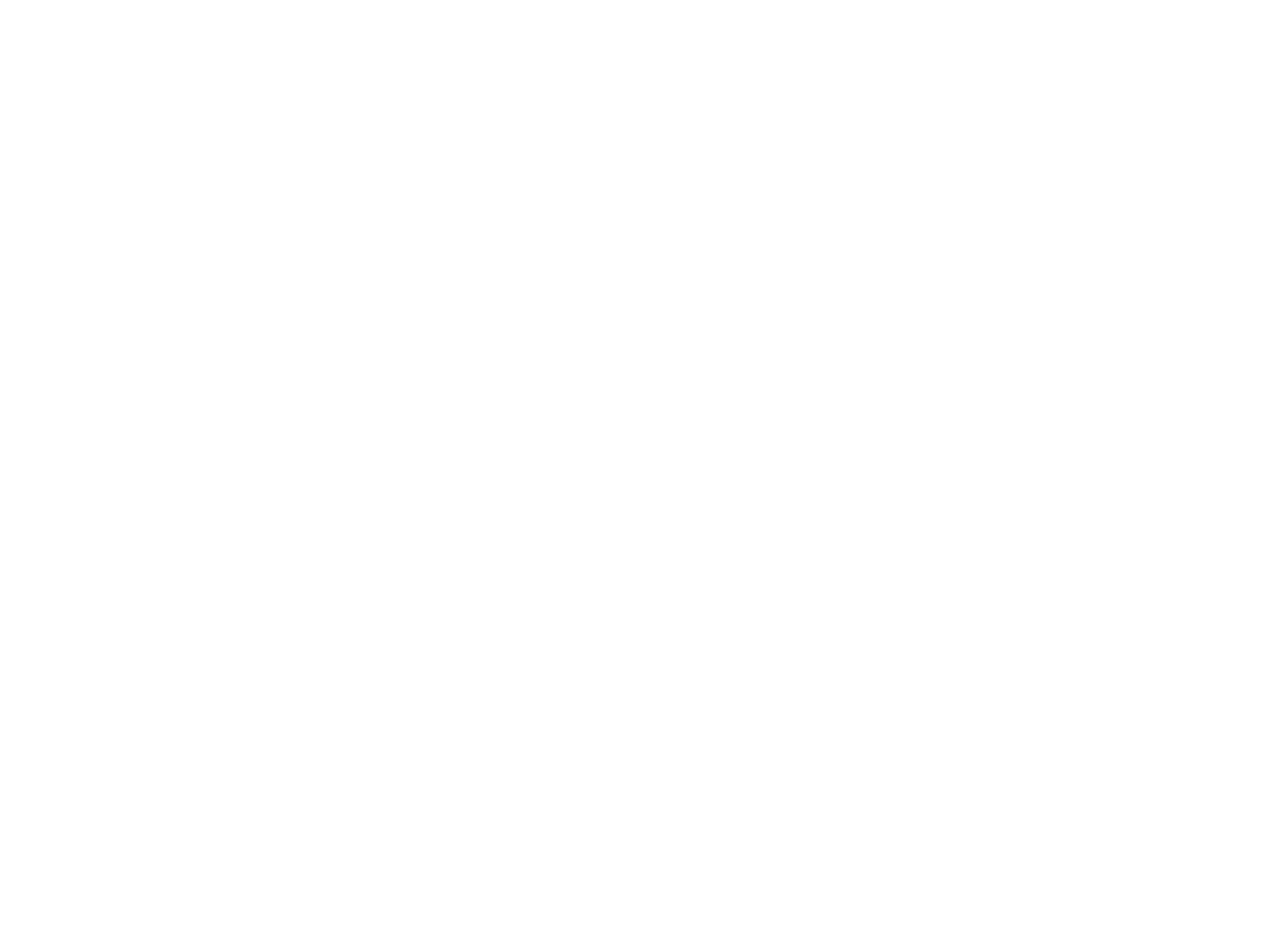
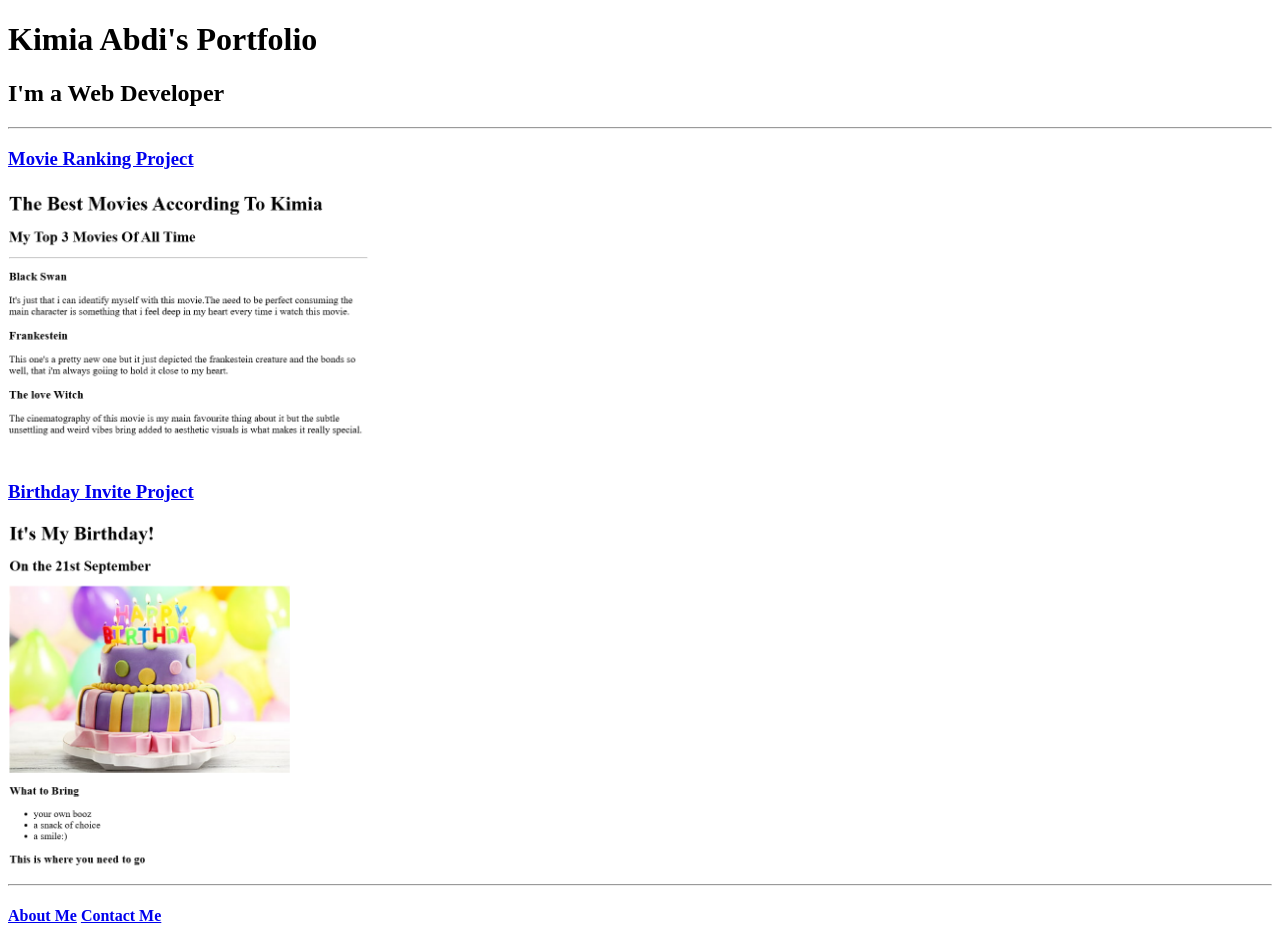
Before and after one commit to KimiaAbdi2003/html-portfolio, a plain HTML site: page index.html in a window 1280 px wide. Before the commit the page ends 800 px from the top, so only its background shows below. Drawn offline with Linux system fonts and the light colour scheme.

Commit message:
Update index.html

```diff
--- a/index.html
+++ b/index.html
@@ -1,15 +1,26 @@
 <!-- TODO 1: Create the HTML Boilerplate -->
+<!DOCTYPE html>
+<html lang="en">
+    <head>
+        <meta charset="UTF-8">
+       <title>Kimia's Portfolio</title>
+    </head>
+    <body>
+        <h1>Kimia Abdi's Portfolio</h1>
+        <h2>I'm a Web Developer</h2>
+        <hr />
+       <h3> <a href=./public/movie-ranking.html>Movie Ranking Project</a></h3>
+       <img src="assets/images/Movie.png"
+       height="270"
+       />
+       <h3><a href=./public/birthday-invite.html>Birthday Invite Project</a></h3>
+       <img src="assets/images/Birthday.png"
+       height="350"
+       />
+       <hr />
+       <h4><a href=./public/about.html>About Me</a>
+        <a href=./public/contact.html>Contact Me</a>
+       </h4>
 
-<!-- TODO 2: Add Your previous projects' HTML into the public folder -->
-
-<!-- TODO 3: Take screenshots of your project previews and add the images to the images folder -->
-
-<!-- TODO 4: Add titles/subtitles etc. -->
-
-<!-- TODO 5: Add a link to the project pages -->
-
-<!-- TODO 6: Add images to show the project previews
-HINT for TODO 6: You can use the height attribute set to 200 to make the image smaller:
-https://developer.mozilla.org/en-US/docs/Web/HTML/Element/img#attr-height -->
-
-<!-- TODO 7: Add the Contact Me and About Me page links -->
+    </body>
+</html>
```
